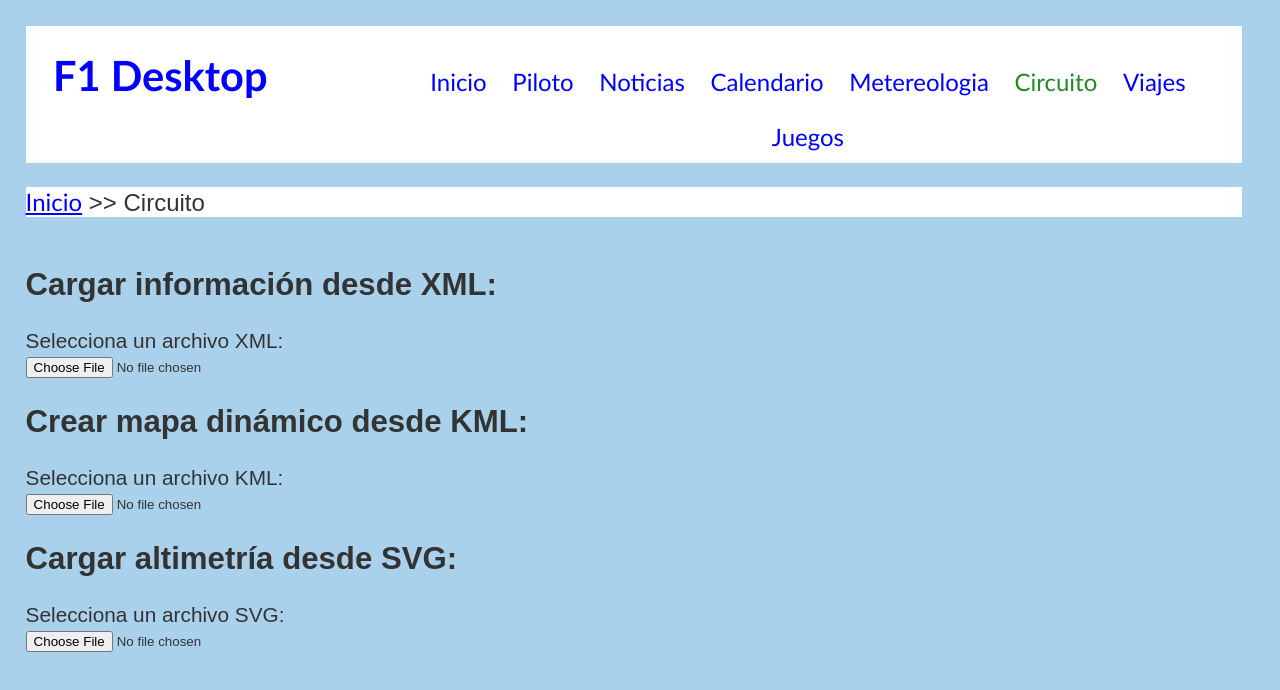
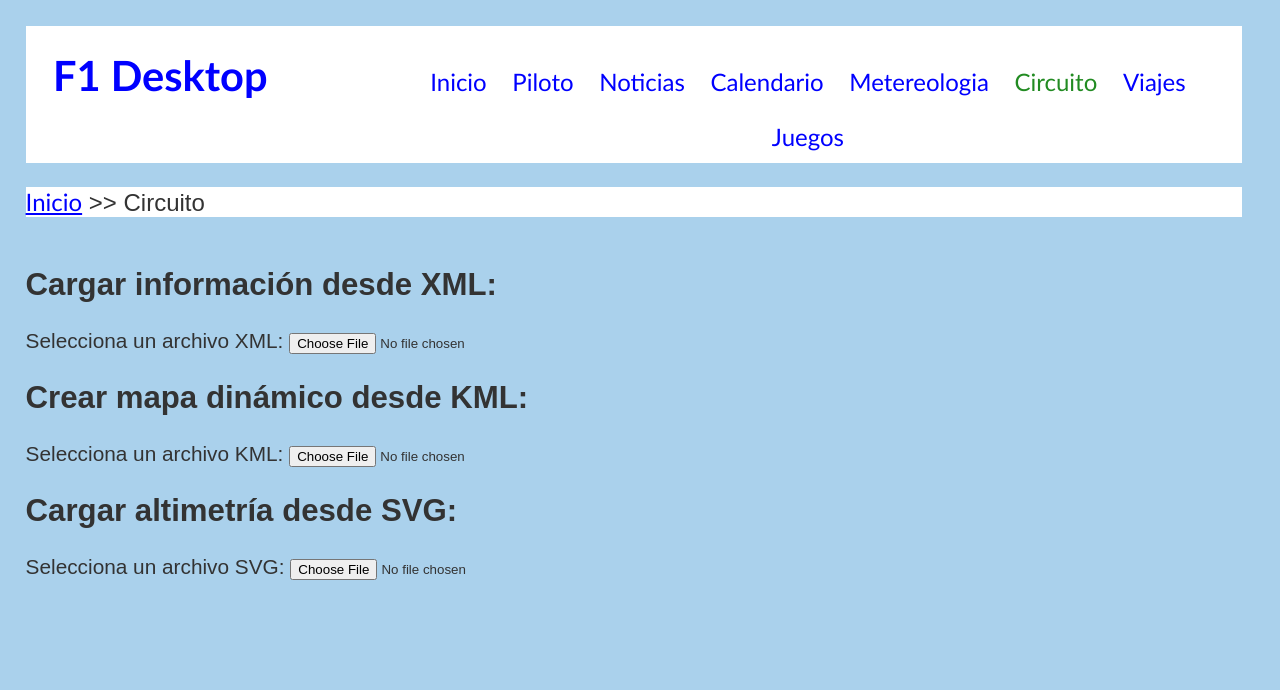
Before and after one commit to UO295103/NoCopiesMiWeb, a plain HTML site: page circuito.html in a window 1280 px wide. Drawn offline with nearby package versions, Linux system fonts and the light colour scheme; some packages are replaced by stand-ins of ours.

Commit message:
Update layout.css

```diff
--- a/estilo/layout.css
+++ b/estilo/layout.css
@@ -11,7 +11,7 @@ main {
 }
 
 input{
-  width: 90%;
+  width: 40%;
 }
 
 /* (Especificidad: 0,0,1) */
```
